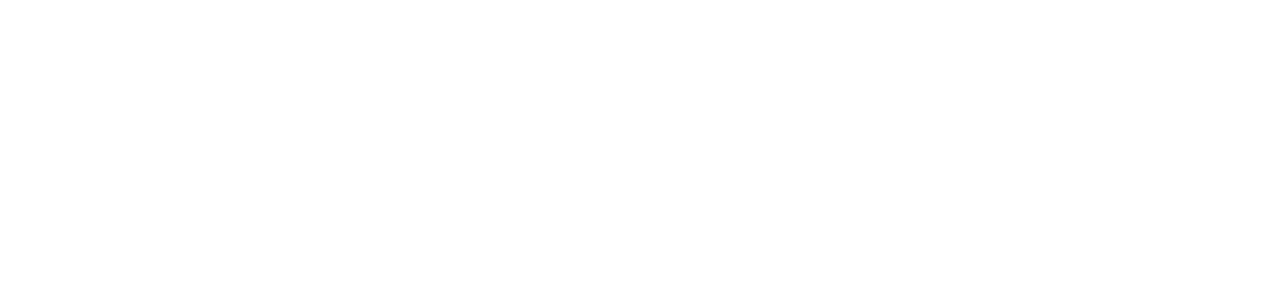
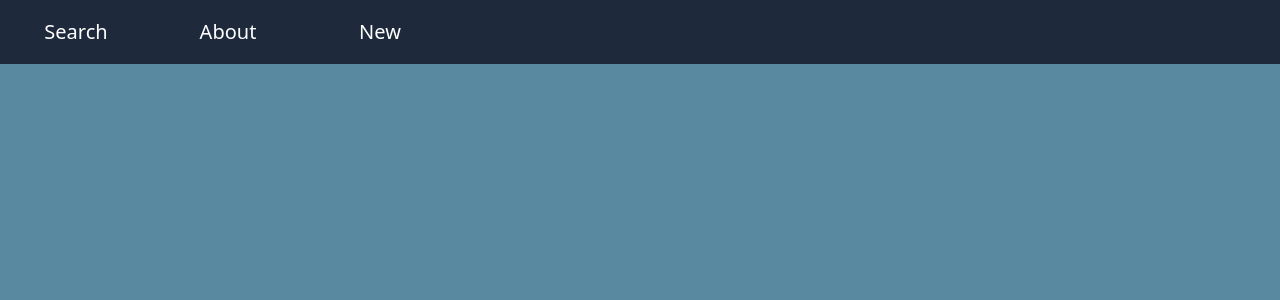
Before and after one commit to ThisOrange/BME-Onlabor-Szakdolgozat-TothKristof, a React (Create React App) app in the folder app/: page / in a window 1280 px wide. Shown: the top 300 px of the page. Built offline with nearby package versions, Linux system fonts and the light colour scheme.

Commit message:
A Fő oldal szerkesztése

```diff
--- a/app/src/App.tsx
+++ b/app/src/App.tsx
@@ -3,7 +3,26 @@
 const App = () =>{
   return (
     <div className="App">
+    <div >
+      <rect className=" h-16 flex justify-start  bg-slate-800 background-color-black">
+    <input
+        className="mx-1 my-1 w-36 h-14 text-white text-center text-xl bg-slate-800 cursor-pointer outline-emerald-500 hover:outline"
+        type="button"
+        value="Search"
+      ></input>
+      <input
+        className="mx-1 my-1 w-36 h-14 text-white text-center text-xl bg-slate-800 cursor-pointer outline-emerald-500 hover:outline"
+        type="button"
+        value="About"
+      ></input>
+      <input
+        className="mx-1 my-1 w-36 h-14 text-white text-center text-xl bg-slate-800 cursor-pointer outline-emerald-500 hover:outline"
+        type="button"
+        value="New"
+      ></input>
+      </rect>
     </div>
+  </div>
   );
 }
 
--- a/app/src/index.css
+++ b/app/src/index.css
@@ -1,3 +1,9 @@
 @tailwind base;
 @tailwind components;
 @tailwind utilities;
+
+html {
+  width: 100%;
+  height: 100%;
+  background-color: #5988A1;
+}
```
